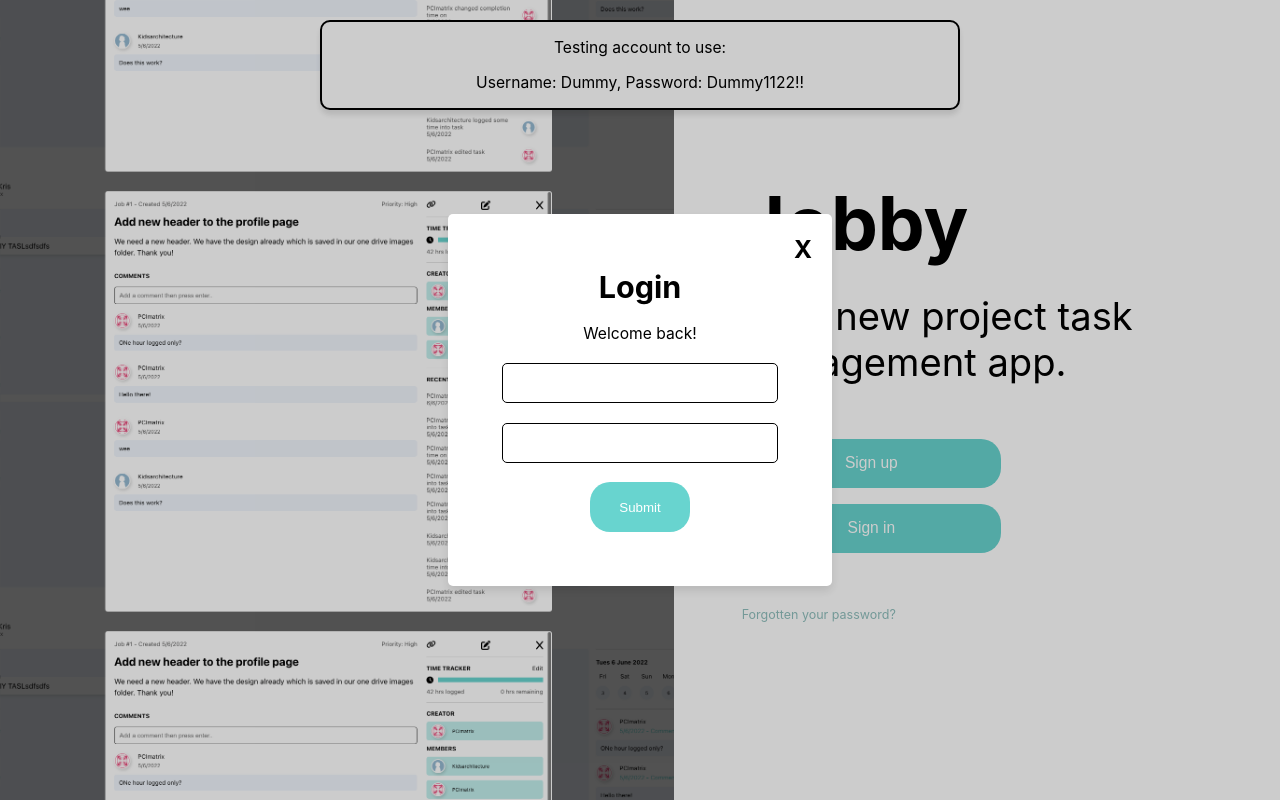
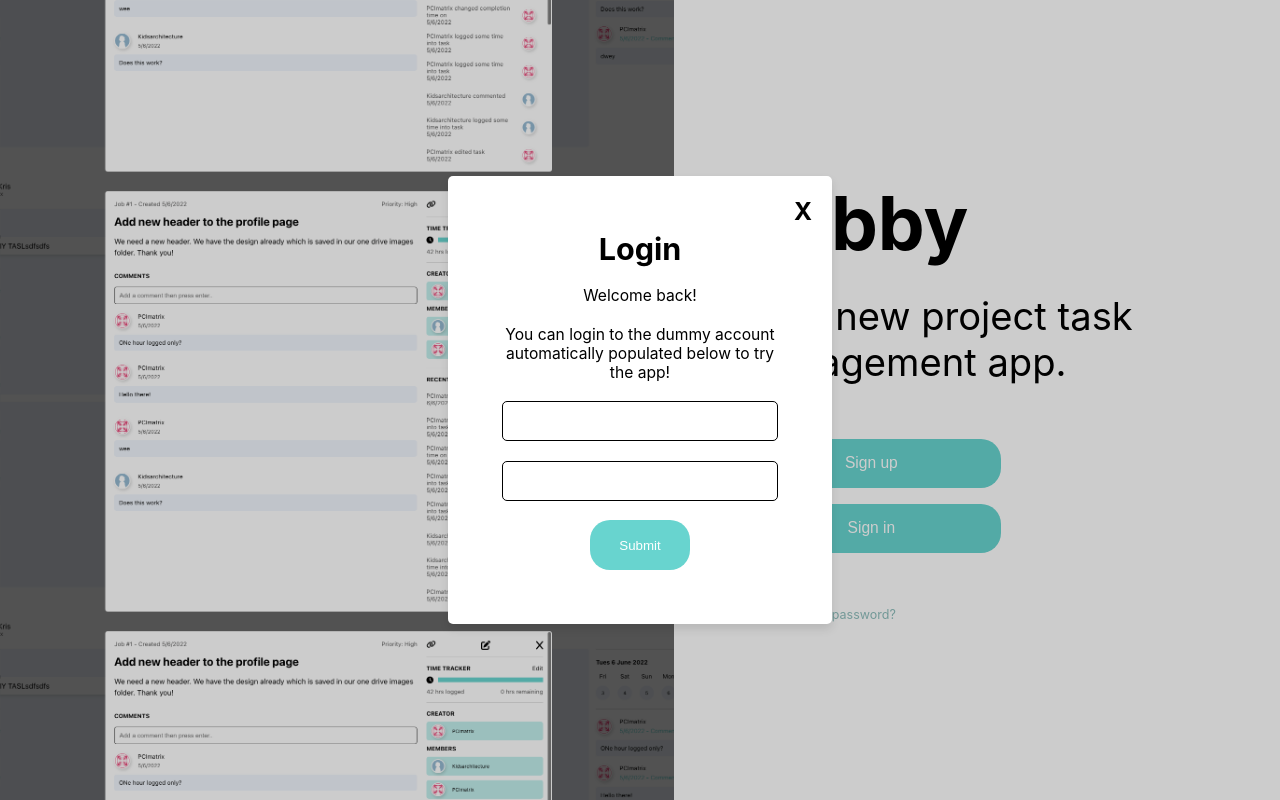
Before and after one commit to RussellCarey/Jobby-Main, a React (Create React App) app in the folder client/: page / in a window 1280 px wide. Both pictures are taken after a click on the button "Sign in". Built offline with nearby package versions, Linux system fonts and the light colour scheme.

Commit message:
Changed dummy account views

```diff
--- a/client/src/pages/Website/Index.tsx
+++ b/client/src/pages/Website/Index.tsx
@@ -23,11 +23,6 @@ export default function Index() {
 
 	return (
 		<Styled.PageContainer>
-			<Styled.NotificationBar>
-				<p>Testing account to use:</p>
-				<p>Username: Dummy, Password: Dummy1122!!</p>
-			</Styled.NotificationBar>
-
 			{shownModal === 'signup' ? <SignupModal setShowModal={setShowModal} /> : null}
 			{shownModal === 'login' ? <LoginModal setShowModal={setShowModal} /> : null}
 			{shownModal === 'forgot' ? <ForgottenModal setShowModal={setShowModal} /> : null}
--- a/client/src/pages/Website/Modals/Login/Index.tsx
+++ b/client/src/pages/Website/Modals/Login/Index.tsx
@@ -10,7 +10,10 @@ import Loading from '../../../../components/Loading/Index';
 const LoginModal: FunctionComponent<IModal> = ({ setShowModal }) => {
 	const navigate = useNavigate();
 	const [isLoading, setIsLoading] = useState<boolean>(false);
-	const [user, setNewUser] = useState<any>();
+	const [user, setNewUser] = useState<any>({
+		username: 'Dummy',
+		password: 'Dummy1122!!',
+	});
 	const { addMessageToModal } = useContext(ModalContext);
 
 	const submitOnClick = async () => {
@@ -43,6 +46,7 @@ const LoginModal: FunctionComponent<IModal> = ({ setShowModal }) => {
 				<SharedStyled.Cross onClick={() => setShowModal(null)}>X</SharedStyled.Cross>
 				<SharedStyled.Title>Login</SharedStyled.Title>
 				<SharedStyled.Text>Welcome back!</SharedStyled.Text>
+				<SharedStyled.Text>You can login to the dummy account automatically populated below to try the app!</SharedStyled.Text>
 				<SharedStyled.Input id="username" onChange={onChangeHandler} />
 				<SharedStyled.Input id="password" type="password" onChange={onChangeHandler} />
 				<SharedStyled.SubmitButton onClick={submitOnClick}>Submit</SharedStyled.SubmitButton>
```
Also changed, not shown: client/public/images/project-default.png (added).
